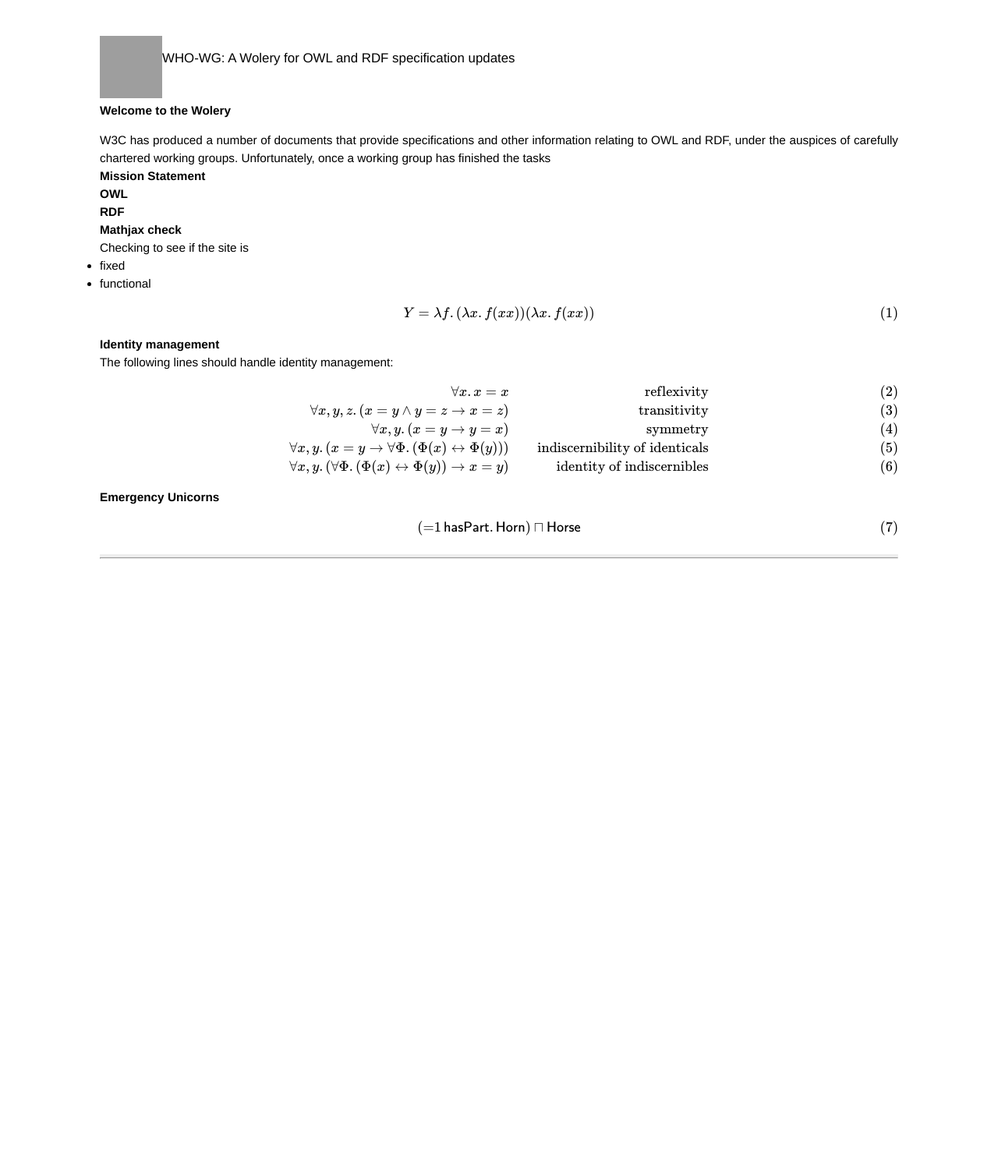
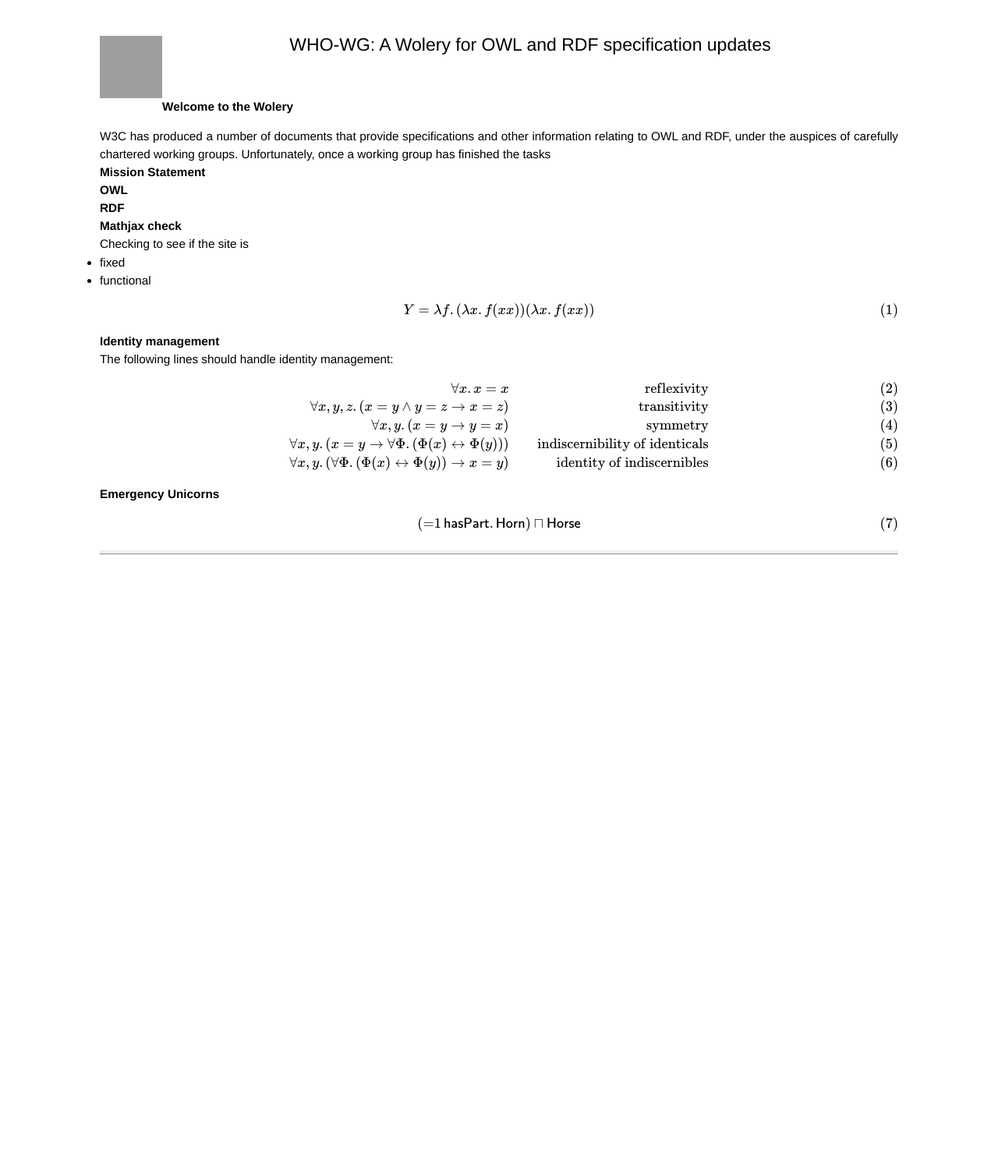
Before and after one commit to WHO-WG/WHO-WG.github.io, a Jekyll site: the page built from index.html, in a window 1280 px wide. Shown: the whole page at 78% size. Built offline with Jekyll 4.4.1, drawn with Linux system fonts in a browser that asks for light colours; Markdown is read by kramdown in place of the engine named in the settings; formulas are drawn with MathJax 3; grey boxes are pictures that could not be loaded.

Commit message:
header change

```diff
--- a/css/main.css
+++ b/css/main.css
@@ -71,8 +71,10 @@
   padding-bottom: 10px;
 }
 .title {
-  font-size: 110%;
-  display: inline-block;
+  font-size: 150%;
+  vertical-align: middle;
+  text-align: center;
+  display: block;
   margin-bottom: 2em;
 }
 
```
